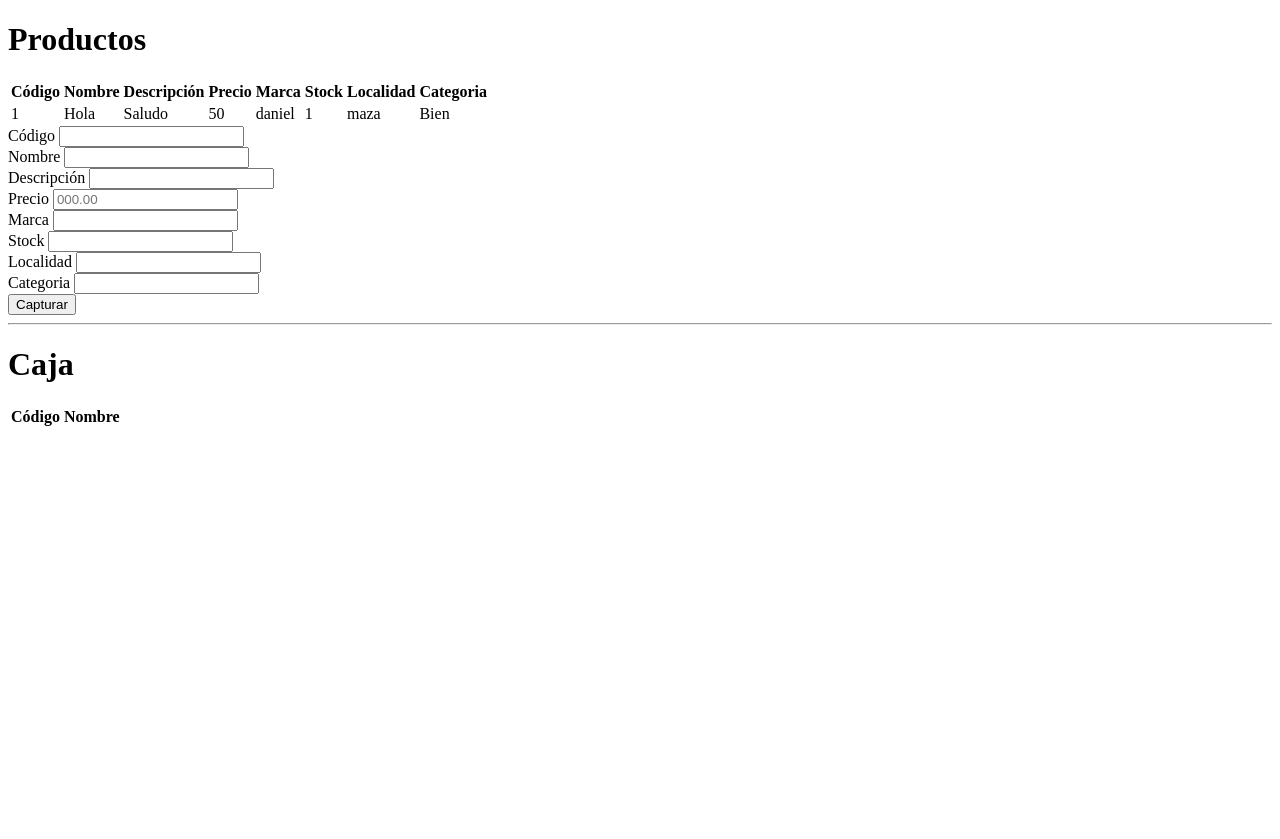
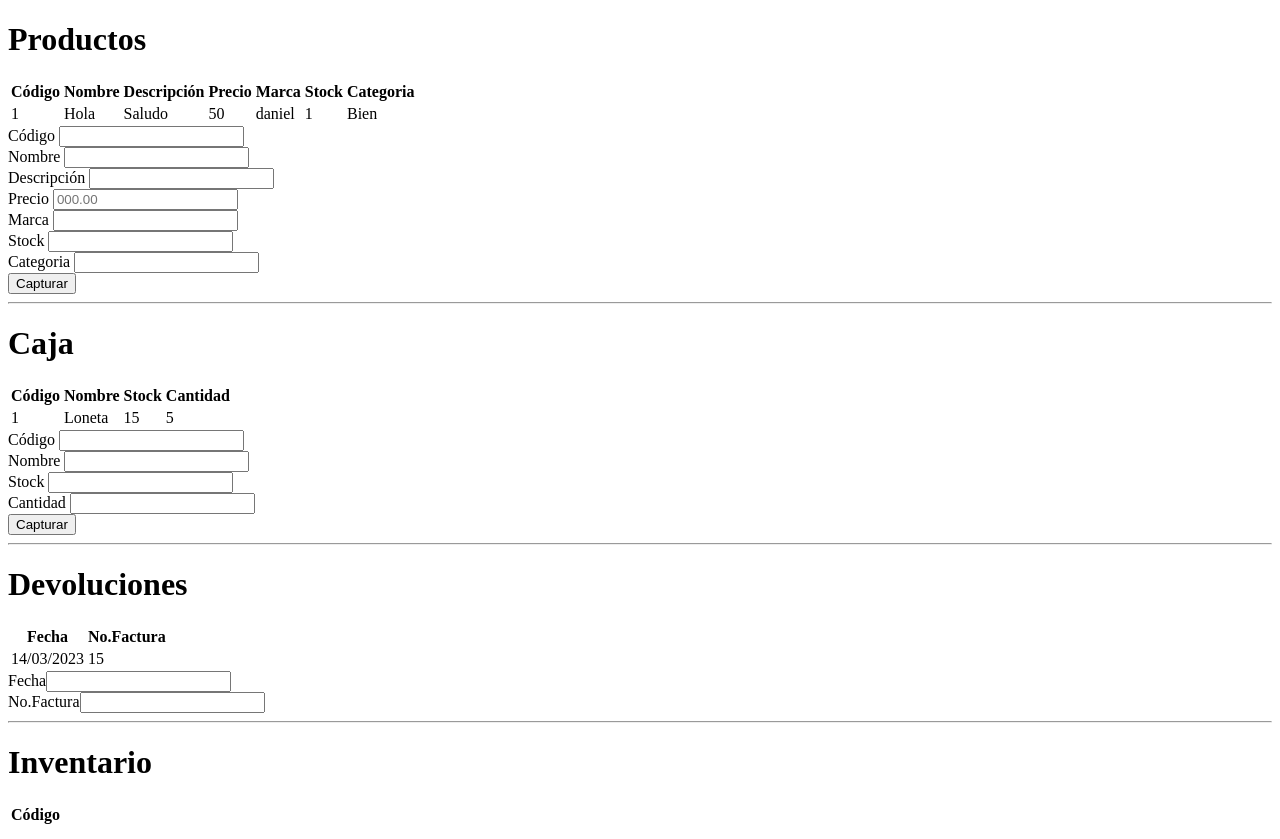
Before and after one commit to carrilloycardenas/proyectoTelas2.0, a website: page index.html in a window 1280 px wide. Before the commit the page ends 800 px from the top, so only its background shows below. Drawn offline with Linux system fonts and the light colour scheme.

Commit message:
jala puta

```diff
--- a/index.html
+++ b/index.html
@@ -17,7 +17,6 @@
                 <th>Precio</th>
                 <th>Marca</th>
                 <th>Stock</th>
-                <th>Localidad</th>
                 <th>Categoria</th>
             </tr>
             <tr>
@@ -27,34 +26,81 @@
                 <td>50</td>
                 <td>daniel</td>
                 <td>1</td>
-                <td>maza</td>
                 <td>Bien</td>
             </tr>
         </thead>
     </table>
     <form>
-        <label>Código </label><input type="text" name="codigo" id="codigo" ><br>
-        <label>Nombre </label><input type="text" name="nombre" id="nombre" ><br>
-        <label>Descripción </label><input type="text" name="descripcion" id="descripcion" ><br>
-        <label>Precio </label><input type="text" name="precio" id="precio" placeholder="000.00"><br>
-        <label>Marca </label><input type="text" name="marca" id="marca" ><br>
-        <label>Stock </label><input type="text" name="stock" id="stock"><br>
-        <label>Localidad </label><input type="text" name="localidad" id="localidad"><br>
-        <label>Categoria </label><input type="text" name="categoria" id="categoria"><br>
+        <label>Código </label><input type="text" name="codigoPro" id="codigoPro" ><br>
+        <label>Nombre </label><input type="text" name="nombrePro" id="nombrePro" ><br>
+        <label>Descripción </label><input type="text" name="descripcionPro" id="descripcionPro" ><br>
+        <label>Precio </label><input type="text" name="precioPro" id="precioPro" placeholder="000.00"><br>
+        <label>Marca </label><input type="text" name="marcaPro" id="marcaPro" ><br>
+        <label>Stock </label><input type="text" name="stockPro" id="stockPro"><br>
+        <label>Categoria </label><input type="text" name="categoriaPro" id="categoriaPro"><br>
         <button type="button" onclick="AggProducto()"> Capturar </button>
     </form>
 <hr>
 <h1>Caja</h1>
 <table>
-    <tr>
-        <th>Código</th>
-        <th>Nombre</th>
-        <th></th>
-    </tr>
+    <thead>
+        <tr>
+            <th>Código</th>
+            <th>Nombre</th>
+            <th>Stock</th>
+            <th>Cantidad</th>
+        </tr>
+        <tr>
+            <td>1</td>
+            <td>Loneta</td>
+            <td>15</td>
+            <td>5</td>
+        </tr>
+    </thead>
+</table>
 
+<form>
+    <label>Código </label><input type="text" name="codigoCaja" id="codigoCaja" ><br>
+    <label>Nombre </label><input type="text" name="nombreCaja" id="nombreCaja" ><br>
+    <label>Stock </label><input type="text" name="stockCaja" id="stockCaja" ><br>
+    <label>Cantidad </label><input type="text" name="cantidadCaja" id="cantidadCaja"><br>
+     <!--Falta boton capturar :)   -->
+    <button type="button"> Capturar </button>
+
+</form>
+<hr>
+<h1>Devoluciones</h1>
+<table>
+    <thead>
+        <tr>
+            <th>Fecha</th>
+            <th>No.Factura</th>
+        </tr>
+        <tr>
+            <td>14/03/2023</td>
+            <td>15</td>
+        </tr>
+    </thead>
+</table>
+
+<form>
+    <label>Fecha</label><input type="text" name="fechaFDevo" id="fechaDevo" ><br>
+    <label>No.Factura</label><input type="text" name="noFacturaDevo" id="noFacturaDevo" ><br>
+</form>
+<hr>
+<h1>Inventario</h1>
+<table>
+    <thead>
+        <tr>
+            <th> Código </th>
+        </tr>
+        <tr>
+            <td> </td>
+        </tr>
+    </thead>
 </table>
 
 
-    <script src="js/javascript.js"></script>
+<script src="js/javascript.js"></script>
 </body>
 </html>
```
